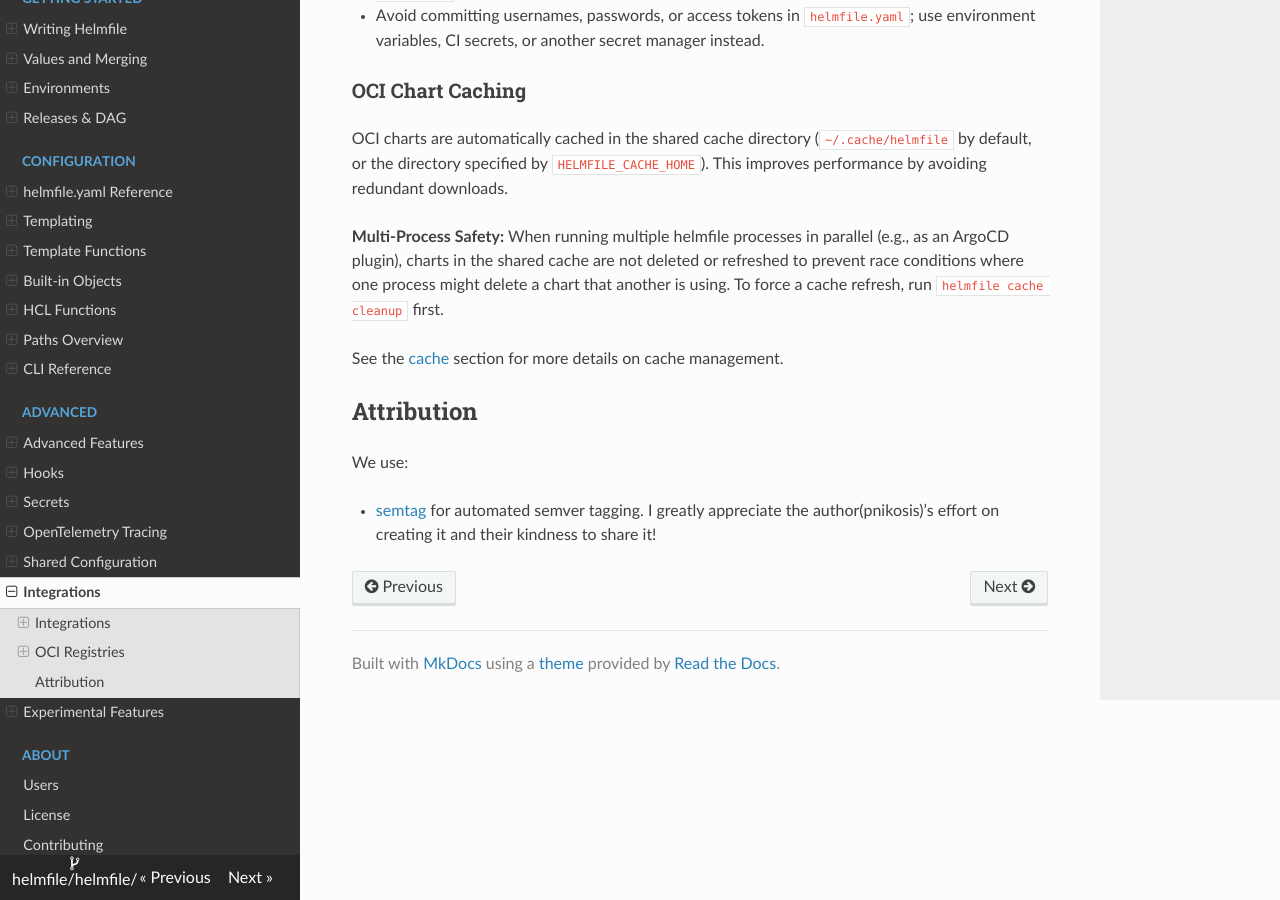
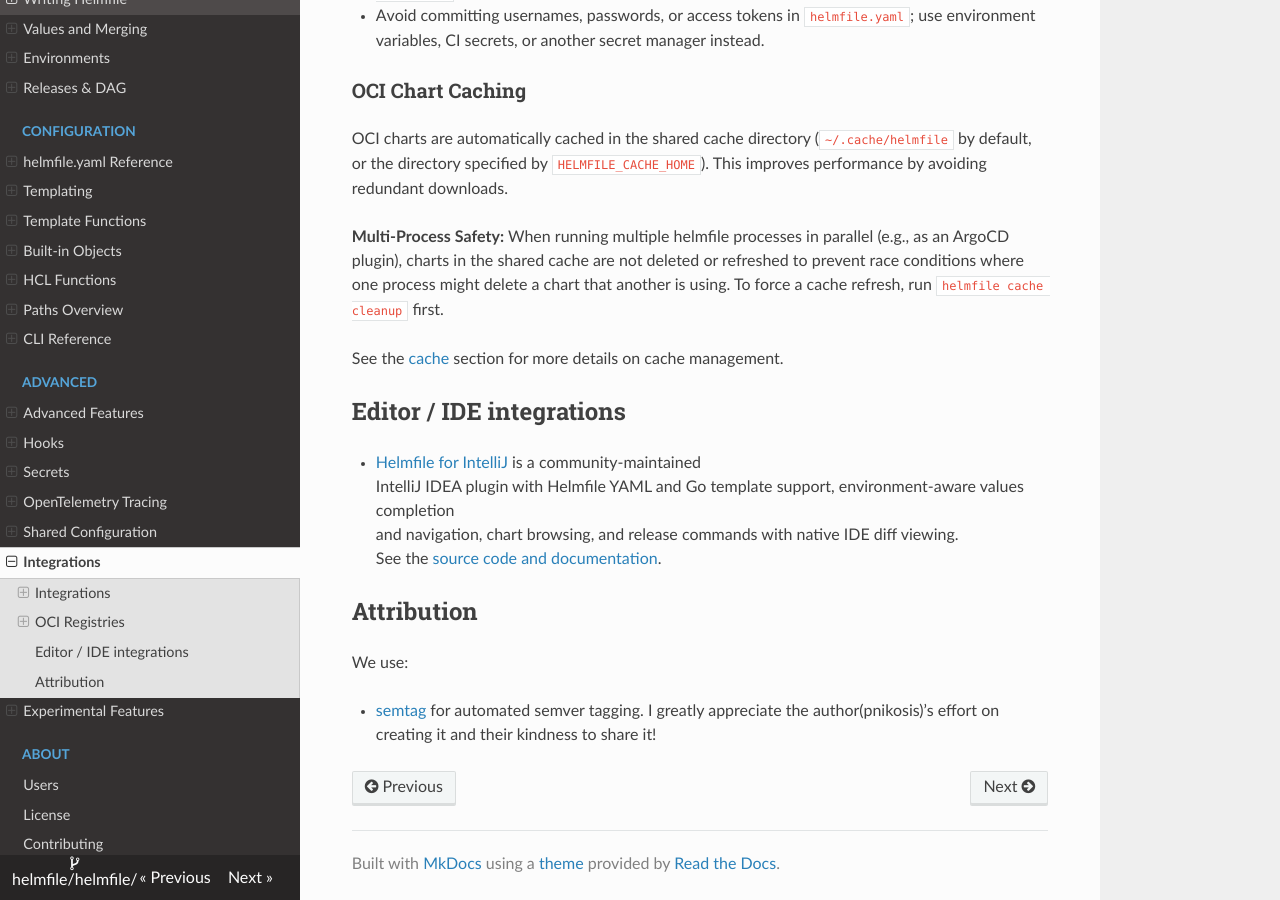
Before and after one commit to alex-tw-lam/helmfile, an MkDocs documentation site: the page built from docs/integrations.md, in a window 1280 px wide and 900 px high, scrolled down 4022 px. Built offline with MkDocs 1.6.1, drawn with Linux system fonts in a browser that asks for light colours; nearby versions of some CDN libraries.

Commit message:
docs: list Helmfile for IntelliJ in integrations (#2862)
Add the community-maintained IntelliJ IDEA plugin with Marketplace and source links so users can find Helmfile editor tooling.

Resolves #2845

Signed-off-by: edaniel <edaniel@groupcls.com>
Co-authored-by: edaniel <edaniel@groupcls.com>

```diff
--- a/docs/integrations.md
+++ b/docs/integrations.md
@@ -151,6 +151,13 @@ OCI charts are automatically cached in the shared cache directory (`~/.cache/hel
 
 See the [cache](cli.md#cache) section for more details on cache management.
 
+## Editor / IDE integrations
+
+* [Helmfile for IntelliJ](https://plugins.jetbrains.com/plugin/35395-helmfile) is a community-maintained
+  IntelliJ IDEA plugin with Helmfile YAML and Go template support, environment-aware values completion
+  and navigation, chart browsing, and release commands with native IDE diff viewing.
+  See the [source code and documentation](https://github.com/k3rnL/helmfile-intellij-plugin).
+
 ## Attribution
 
 We use:
```
